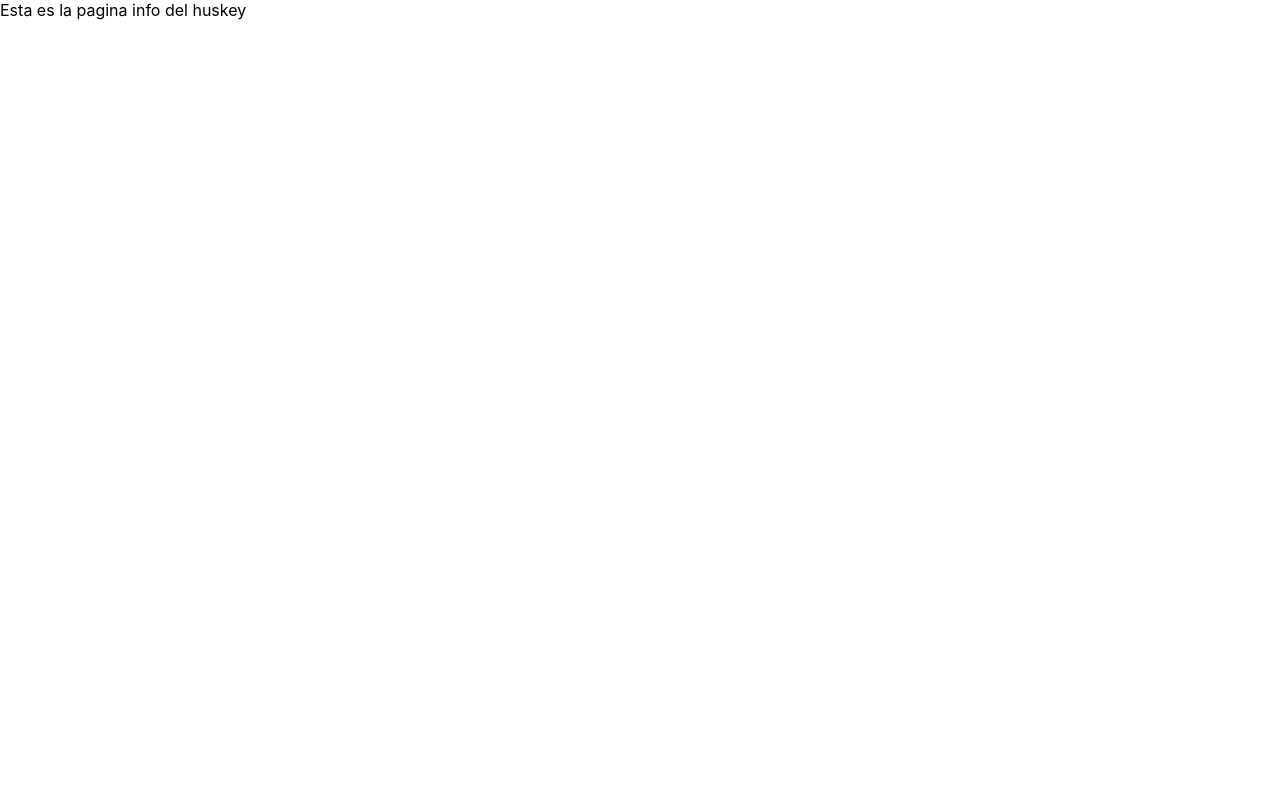
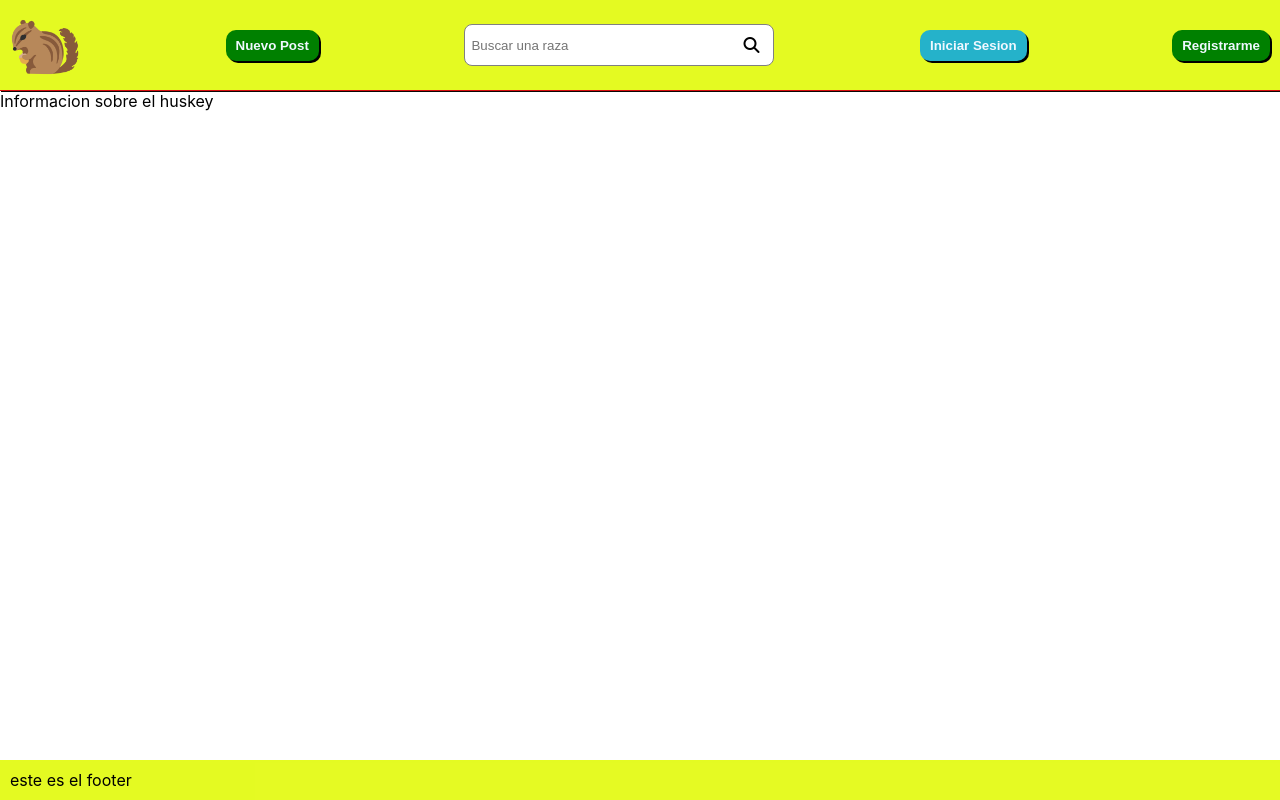
Before and after one commit to DavidSaavedra11/MiProyecto, a React (Create React App) app: page /huskey in a window 1280 px wide. Built offline with nearby package versions, Linux system fonts and the light colour scheme.

Commit message:
agregar layout con footer y header global para toda la app

```diff
--- a/src/App.jsx
+++ b/src/App.jsx
@@ -1,23 +1,25 @@
 import Index from 'pages';
-
-import {
-  BrowserRouter as Router,
-  Switch,
-  Route,
-  Link
-} from "react-router-dom";
+import { BrowserRouter as Router, Switch, Route, Link } from "react-router-dom";
 import 'Styles/styles.css';
 import HuskeyInfoPage from 'pages/huskey';
+import Layout from 'Layouts/layout';
+import BorderCollie from 'pages/borderCollie';
 
 
 function App() {
   return (
     <div className="App">
       <Router>
+        <Layout>
           <Switch>
 
             <Route path='/huskey'>
-            <HuskeyInfoPage/>
+              <HuskeyInfoPage />
+            </Route>
+
+
+            <Route path='/borderCollie'>
+              <BorderCollie />
             </Route>
 
             <Route path='/'>
@@ -25,6 +27,7 @@
             </Route>
 
           </Switch>
+        </Layout>
       </Router>
     </div>
   );
--- /dev/null
+++ b/src/Components/Footer.jsx
@@ -0,0 +1,11 @@
+import React from 'react'
+
+const Footer = () => {
+    return (
+        <footer>
+            este es el footer
+        </footer>
+    )
+}
+
+export default Footer
--- /dev/null
+++ b/src/Components/header.jsx
@@ -0,0 +1,34 @@
+import logo from 'Media/LogoArdilla3.png';
+
+const Header =()=> {
+    return (
+        <header>
+            <ul className="barraNavegacion">
+                <li>
+                    <img className="logo" src={logo} alt="imagen" />
+                </li>
+
+                <li>
+                    <button className="mainButton button">Nuevo Post</button>
+                </li>
+
+                <li>
+                    <div className="buscar">
+                        <input type="text" placeholder="Buscar una raza" />
+                        <i className="fas fa-search button iconobusqueda"></i>
+                    </div>
+                </li>
+
+                <li>
+                    <button className="secundaryButtom button">Iniciar Sesion</button>
+                </li>
+
+                <li>
+                    <button className="mainButton button">Registrarme</button>
+                </li>
+            </ul>
+        </header>
+    )
+}
+
+export default Header;
--- /dev/null
+++ b/src/Layouts/layout.jsx
@@ -0,0 +1,15 @@
+import Footer from "Components/Footer";
+import Header from "Components/header";
+
+
+const Layout = ({ children }) => {
+    return (
+        <div className="mainContainer">
+            <Header />
+            <main>{children}</main>
+            <Footer />
+        </div>
+    )
+}
+
+export default Layout;
--- a/src/Styles/styles.css
+++ b/src/Styles/styles.css
@@ -7,6 +7,21 @@
     list-style: none ;
     padding: 0px;/*el padding se deja en cero ya que la listas UL tienen un padding un margin por defecto asi como otros estilos*/
     margin: 0px;
+}
+
+.mainContainer{
+    display: flex;
+    flex-direction: column;
+    height: 100vh;
+}
+
+.mainContainer > main{
+    height: 100%;
+}
+
+.mainContainer > footer{
+    background-color: rgba(226, 250, 12, 0.905);
+    padding: 10px;
 }
 
 .barraNavegacion{
--- /dev/null
+++ b/src/pages/borderCollie.jsx
@@ -0,0 +1,11 @@
+import React from 'react'
+
+const BorderCollie = () => {
+    return (
+        <div>
+            Informacion sobre el border Collie
+        </div>
+    );
+}
+
+export default BorderCollie;
--- a/src/pages/huskey.jsx
+++ b/src/pages/huskey.jsx
@@ -1,6 +1,7 @@
 function HuskeyInfoPage() {
-    return <div>Esta es la pagina info del huskey</div>;
-
+    return (
+        <div>Informacion sobre el huskey</div>
+    );
 }
 
 export default HuskeyInfoPage;
--- a/src/pages/index.jsx
+++ b/src/pages/index.jsx
@@ -1,38 +1,12 @@
 import CardRazasPerros from "Components/CardRazasPerros";
-import logo from 'Media/LogoArdilla3.png';
 import borderCollie from 'Media/BorderCollie.jpg';
 import huskey from 'Media/Huskey.jpg';
 
+
+
 function Index() {
     return (
-        <div>
-            <header>
-                <ul className="barraNavegacion">
-                    <li>
-                        <img className="logo" src={logo} alt="imagen" />
-                    </li>
 
-                    <li>
-                        <button className="mainButton button">Nuevo Post</button>
-                    </li>
-
-                    <li>
-                        <div className="buscar">
-                            <input type="text" placeholder="Buscar una raza" />
-                            <i className="fas fa-search button iconobusqueda"></i>
-                        </div>
-                    </li>
-
-                    <li>
-                        <button className="secundaryButtom button">Iniciar Sesion</button>
-                    </li>
-
-                    <li>
-                        <button className="mainButton button">Registrarme</button>
-                    </li>
-                </ul>
-            </header>
-            <main>
             <section>
                 <h1>Razas de Perros</h1>
                 <ul className="breedCardContainer">
@@ -43,10 +17,8 @@
                     <CardRazasPerros nombreRazas='Huskey' imagen={huskey} />
                 </ul>
             </section>
-                <section></section>
-            </main>
-            <footer></footer>
-        </div>
+
+
     )
 }
 
```
Lines whose indentation alone changed are shown as unchanged.
